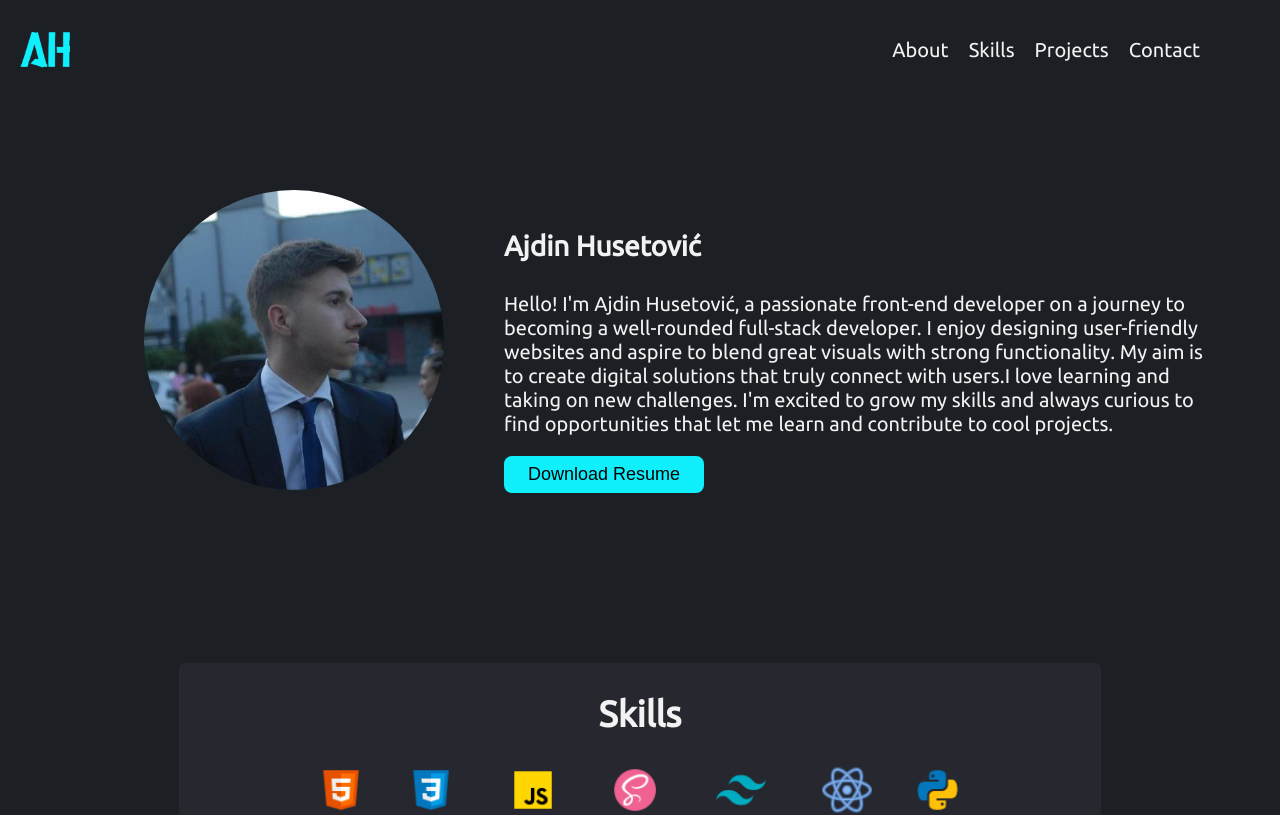
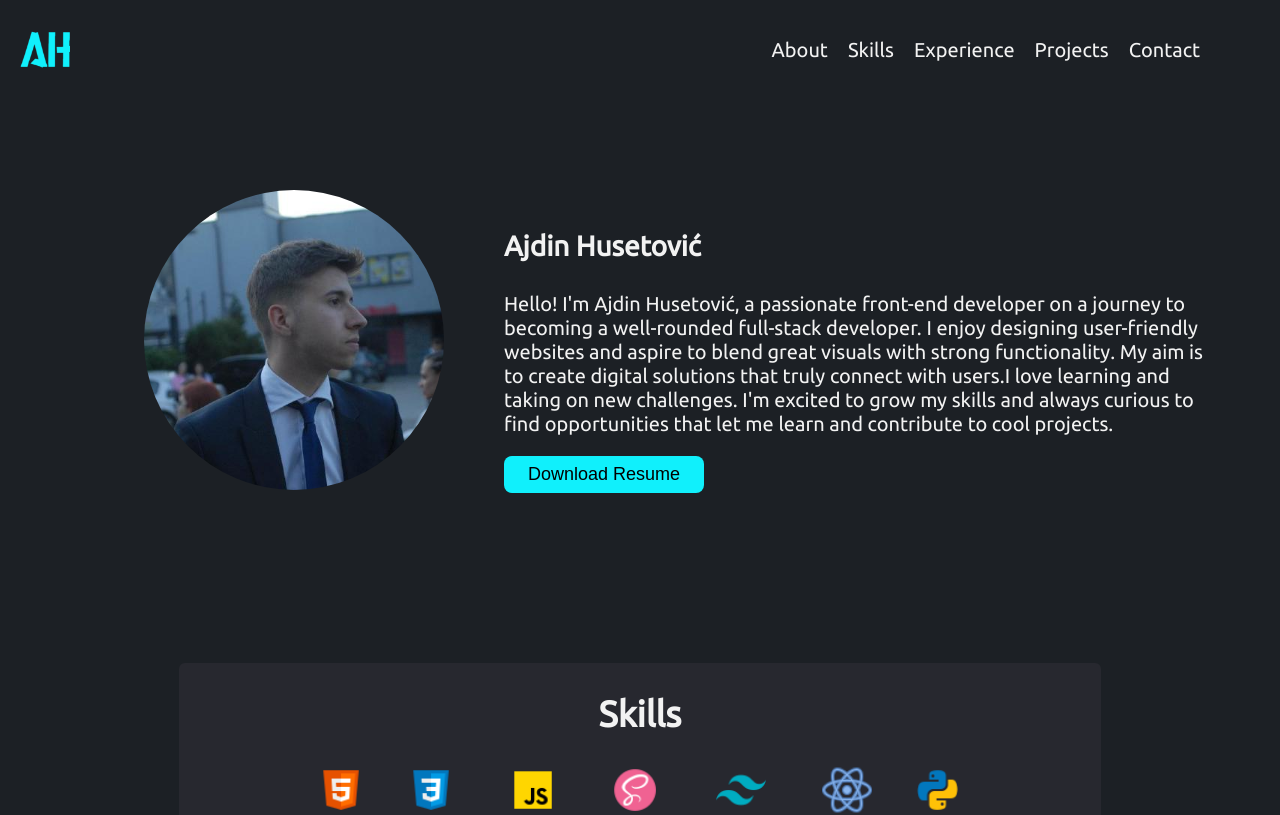
Before and after one commit to ajdinhusetovic/ajdinhusetovic.github.io, a React (Vite) app: page / in a window 1280 px wide. Shown: the top 815 px of the page. Built offline with nearby package versions, Linux system fonts and the light colour scheme.

Commit message:
add experience link in navbar

```diff
--- a/src/components/navbar/Navbar.jsx
+++ b/src/components/navbar/Navbar.jsx
@@ -23,6 +23,9 @@
         <Link activeClass="active" to="skills" spy={true} smooth={true} offset={-100} duration={500} >
           Skills
         </Link>
+        <Link activeClass="active" to="experience" spy={true} smooth={true} offset={-100} duration={500} >
+          Experience
+        </Link>
         <Link activeClass="active" to="projects" spy={true} smooth={true} offset={50} duration={500} >
           Projects
         </Link>
```
